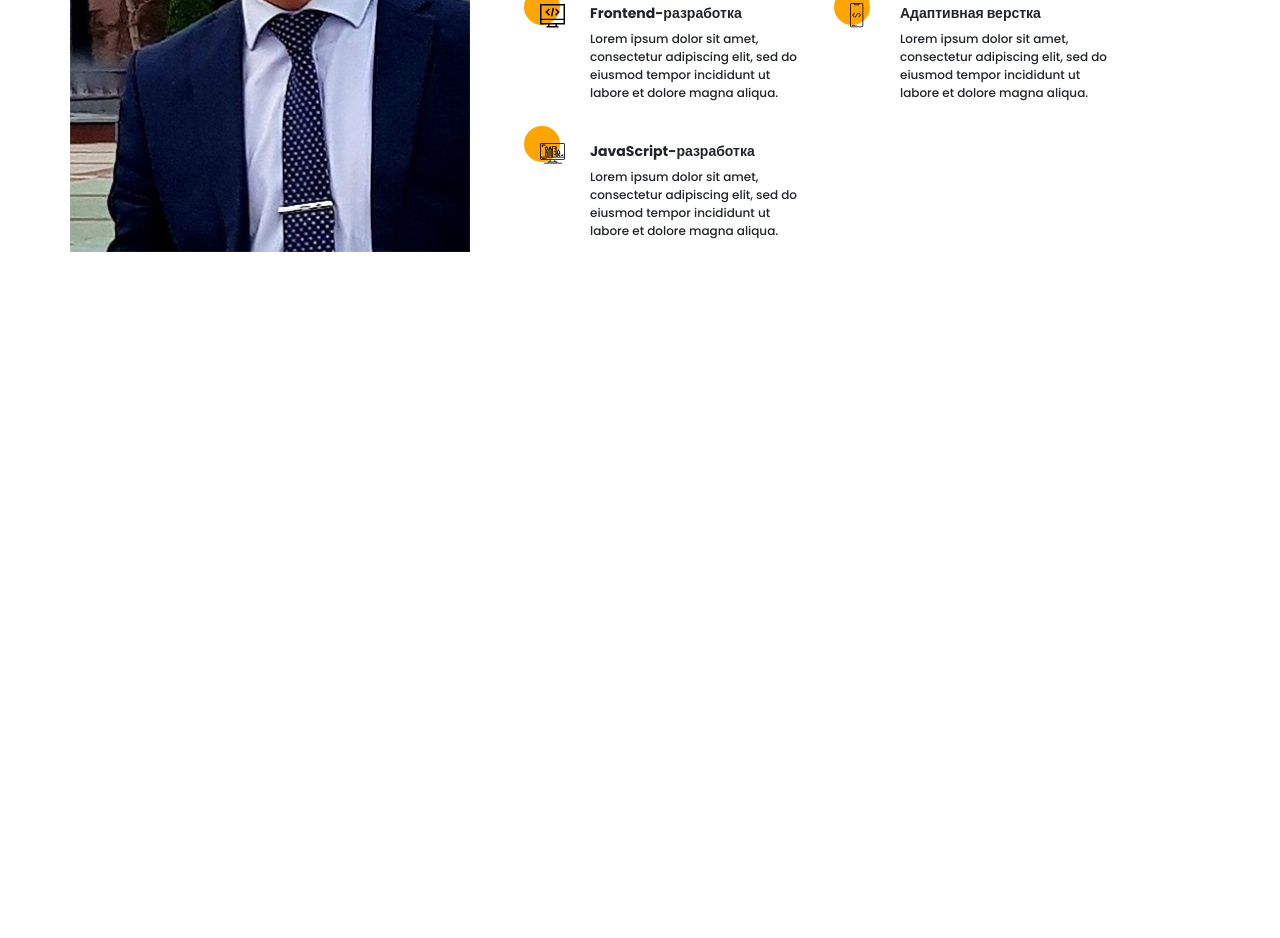
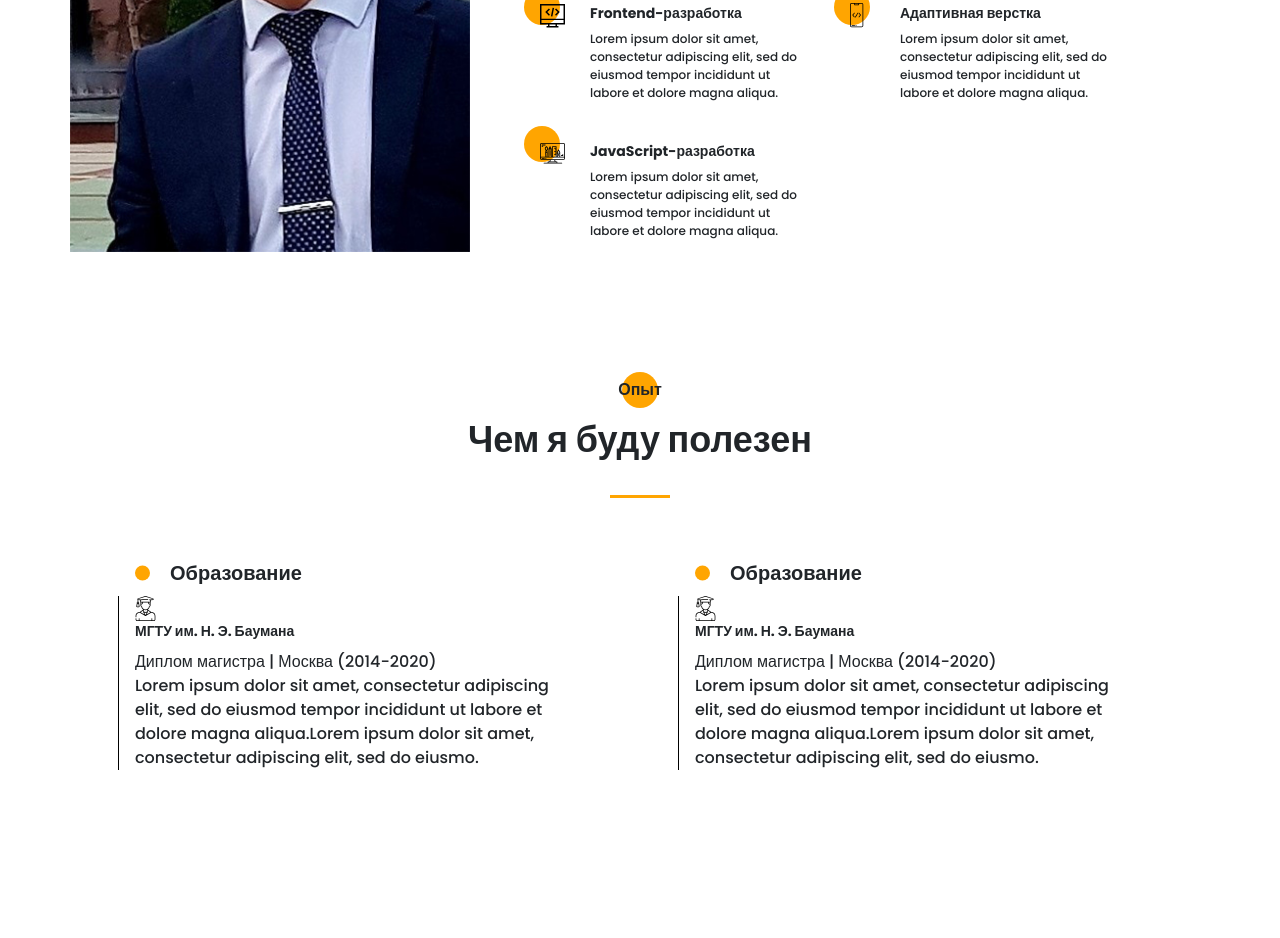
Before and after one commit to Dezmoss/Portfolio, a website: page src/index.html in a window 1280 px wide. Shown: the part 1256-2194 px from the top of the page. Before the commit the page ends 1514 px from the top, so only its background shows below. Drawn offline with Linux system fonts and the light colour scheme.

Commit message:
Changes in Expirience section

```diff
--- a/src/index.html
+++ b/src/index.html
@@ -164,6 +164,48 @@
         </div>
     </section>
 
+    <section class="resume">
+        <div class="container">
+            <h2 class="title title_fz16 resume__title">Опыт</h2>
+            <div class="title resume__subtitle">Чем я буду полезен</div>
+            <div class="divider"></div>
+
+            <div class="resume__wrapper">
+                <div class="resume__column">
+                    <h3 class="title title_fz20 resume__column-title">Образование</h3>
+                    <ul>
+                        <li>
+                            <div class="resume__item">
+                                <div class="resume__item-head">
+                                    <img src="icons/experience/university.svg" alt="university" class="resume__item-icon">
+                                    <h4 class="title title_fz14">МГТУ им. Н. Э. Баумана</h4>
+                                    <div class="resume__item-location">Диплом магистра | Москва (2014-2020)</div>
+                                </div>
+                                <div class="resume__item-body">Lorem ipsum dolor sit amet, consectetur adipiscing elit, sed do eiusmod tempor incididunt ut labore et dolore magna aliqua.Lorem ipsum dolor sit amet, consectetur adipiscing elit, sed do eiusmo. </div>
+                            </div>
+                        </li>
+                    </ul>
+                </div>
+                <div class="resume__column">
+                    <h3 class="title title_fz20 resume__column-title">Образование</h3>
+                    <ul>
+                        <li>
+                            <div class="resume__item">
+                                <div class="resume__item-head">
+                                    <img src="icons/experience/university.svg" alt="university" class="resume__item-icon">
+                                    <h4 class="title title_fz14">МГТУ им. Н. Э. Баумана</h4>
+                                    <div class="resume__item-location">Диплом магистра | Москва (2014-2020)</div>
+                                </div>
+                                <div class="resume__item-body">Lorem ipsum dolor sit amet, consectetur adipiscing elit, sed do eiusmod tempor incididunt ut labore et dolore magna aliqua.Lorem ipsum dolor sit amet, consectetur adipiscing elit, sed do eiusmo. </div>
+                            </div>
+                        </li>
+                    </ul>
+                </div>
+
+            </div>
+        </div>
+    </section>
+
     <script src="js/script.js"></script>
 </body>
 </html>
--- a/src/sass/blocks/_about.scss
+++ b/src/sass/blocks/_about.scss
@@ -19,7 +19,7 @@
         padding-top: 16px;
         margin-right: 100px;
         .divider {
-            margin-top: 0;
+            margin: 0;
         }
     }
     &__title {
--- a/src/sass/blocks/_divider.scss
+++ b/src/sass/blocks/_divider.scss
@@ -2,5 +2,5 @@
     width: 60px;
     height: 3px;
     background-color: $main-color;
-    margin-top: 25px;
+    margin: 25px auto 0 auto;
 }
--- /dev/null
+++ b/src/sass/blocks/_resume.scss
@@ -0,0 +1,60 @@
+.resume {
+    min-height: 680px;
+    padding-top: 120px;
+    &__title {
+        position: relative;
+        text-align: center;
+        @include before_circle;
+        z-index: 2;
+        &:before {
+            left: 50%;
+            transform: translateX(-50%);
+        }
+    }
+    &__subtitle {
+        text-align: center;
+    }
+    &__wrapper {
+        display: grid;
+        padding: 60px 89px 0 65px;
+        grid-template-columns: repeat(2, 425px);
+        column-gap: 135px;
+    }
+    &__column {
+        &-title {
+            position: relative;
+            padding-left: 35px;
+            &:before {
+                content: '';
+                position: absolute;
+                width: 15px;
+                height: 15px;
+                background: $main-color;
+                border-radius: 100%;
+                top: 50%;
+                transform: translateY(-50%);
+                left: 0;
+            }
+        }
+        ul {
+            list-style-type: none;
+            li {
+                position: relative;
+                &:after {
+                    content: '';
+                    width: 1px;
+                    height: 100%;
+                    position: absolute;
+                    left: -17px;
+                    top: 0px;
+                    background-color: #000;
+                }
+            }
+        }
+    }
+    &__item {
+        &-head {
+            padding: 0 0 0 100;
+        }
+    }
+}
--- a/src/sass/blocks/_title.scss
+++ b/src/sass/blocks/_title.scss
@@ -15,6 +15,10 @@
         font-size: 16px;
         line-height: 24px;
     }
+    &_fz20 {
+        font-size: 20px;
+        line-height: 30px;
+    }
     &_fz24 {
         font-size: 24px;
         line-height: 36px;
--- a/src/sass/style.scss
+++ b/src/sass/style.scss
@@ -9,6 +9,7 @@
 @import "blocks/menu";
 @import "blocks/about";
 @import "blocks/divider";
+@import "blocks/resume";
 
 * {
     font-family: 'Poppins', sans-serif;
```
Also changed, not shown: dist/css/style.min.css, dist/index.html, src/css/style.min.css.
